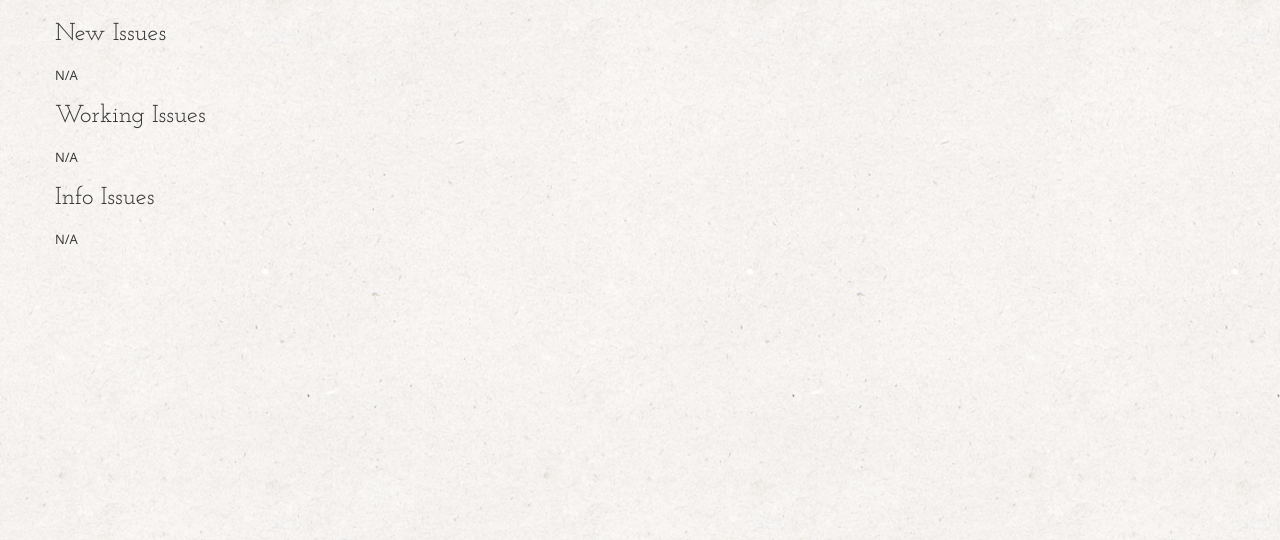
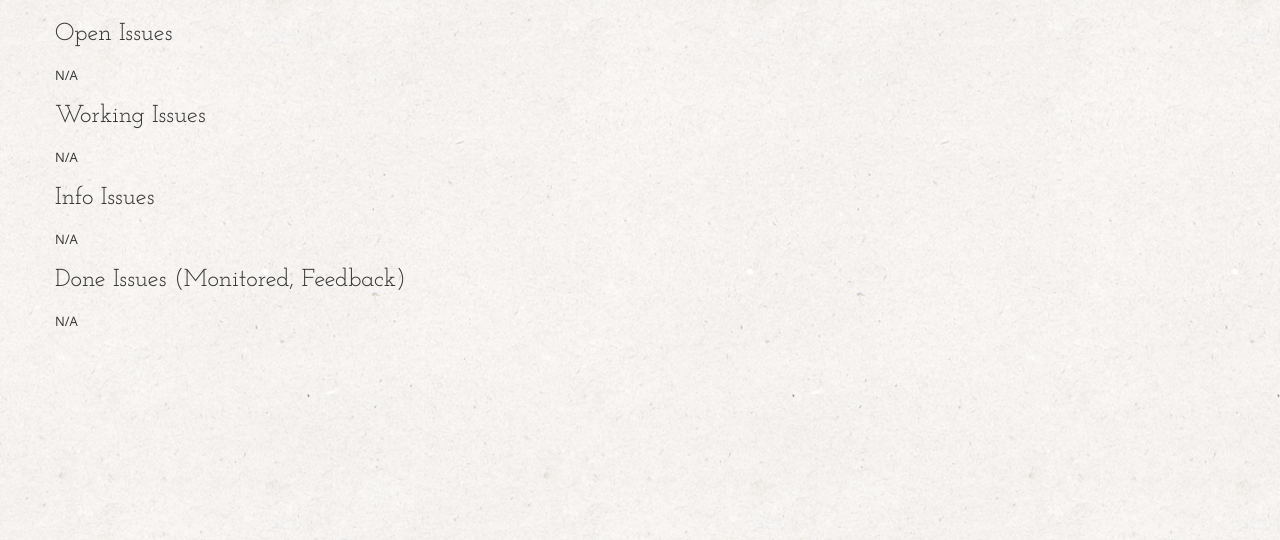
Before and after one commit to tyrchen/church, a Django app: page /users/1/ in a window 1280 px wide. Shown: the part 133-673 px from the top of the page. Run offline with Django 3.2, Linux system fonts and the light colour scheme; the visitor is signed in with stand-in values (Sample User, id 1); data that the repository does not hold is empty; some libraries are stand-ins or nearby versions; some web fonts are replaced.

Commit message:
add a category for monitored/feedback issue

```diff
--- a/church/templates/church/user.html
+++ b/church/templates/church/user.html
@@ -26,12 +26,9 @@
     <div class="container">
         <h2>{{ engineer.preferred_name }}'s PR</h2>
 
-
-        {% issue_table 'New Issues' new_issues engineer.uid %}
-
-        {% issue_table 'Working Issues' working_issues engineer.uid %}
-
-        {% issue_table 'Info Issues' info_issues engineer.uid True %}
+        {% for issues in issue_lists %}
+          {% issue_table issues.0 issues.1 engineer.uid %}
+        {% endfor %}
 
     </div>
 </div>
--- a/church/views/users.py
+++ b/church/views/users.py
@@ -28,28 +28,34 @@ class UserView(TemplateView):
         new_issues = []
         working_issues = []
         info_issues = []
+        done_issues = []
 
         for item in data:
             if item['state'] == 'open':
                 new_issues.append(item)
             elif item['responsible'] == uid:
                 working_issues.append(item)
+            elif item['state'] == 'feedback' or item['state'] == 'monitored':
+                done_issues.append(item)
             else:
                 info_issues.append(item)
 
-        return new_issues, working_issues, info_issues
+        return [
+            ('Open Issues', new_issues),
+            ('Working Issues', working_issues),
+            ('Info Issues', info_issues),
+            ('Done Issues (Monitored, Feedback)', done_issues)
+        ]
 
     def get_context_data(self, **kwargs):
         uid = self.kwargs['text']
 
-        new_issues, working_issues, info_issues = self.get_pr_list(uid)
+        issue_lists = self.get_pr_list(uid)
         user = self.get_user(uid)
 
         context = super(UserView, self).get_context_data(**kwargs)
 
-        context['new_issues'] = new_issues
-        context['working_issues'] = working_issues
-        context['info_issues'] = info_issues
+        context['issue_lists'] = issue_lists
         context['engineer'] = user
 
         return context
```
